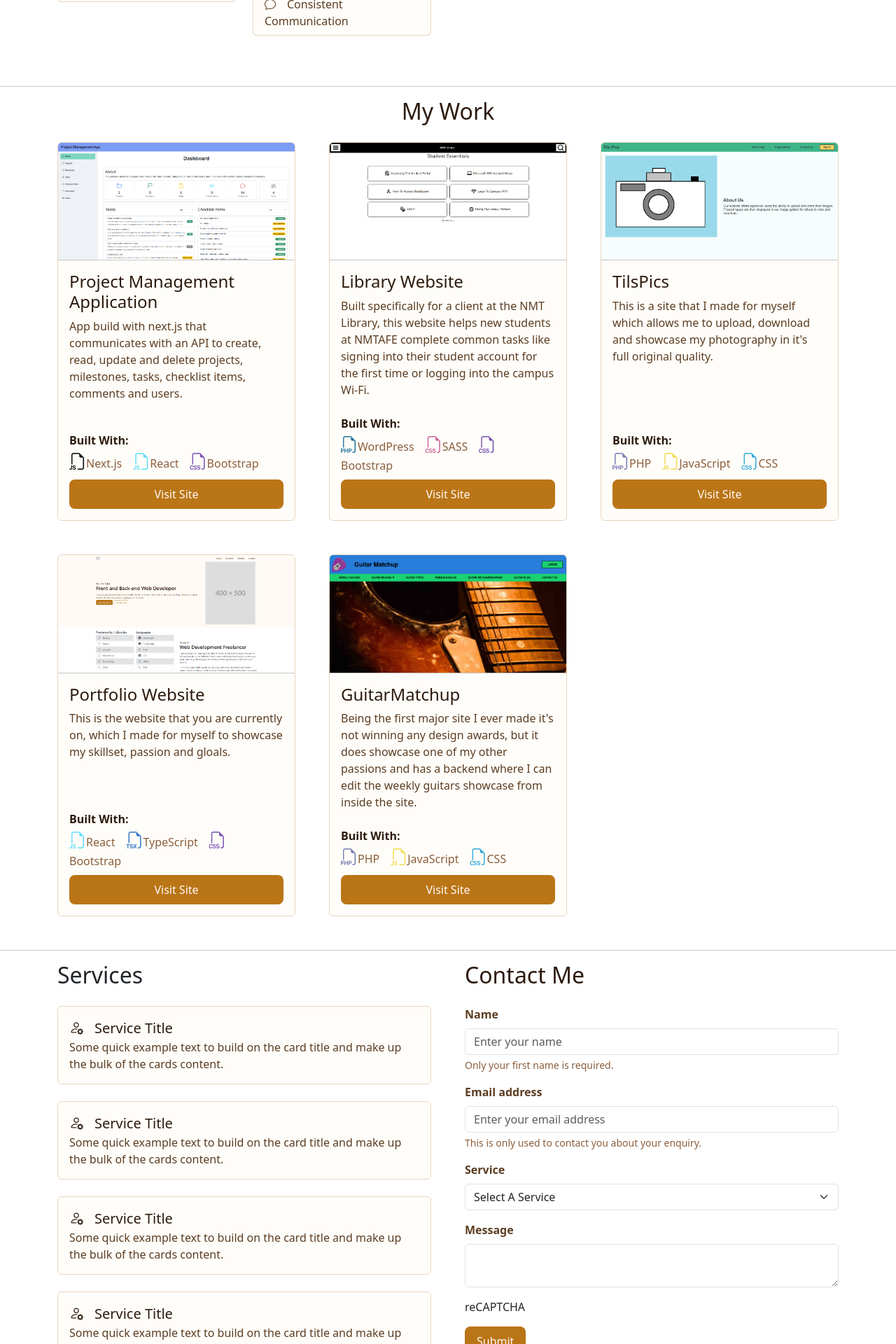
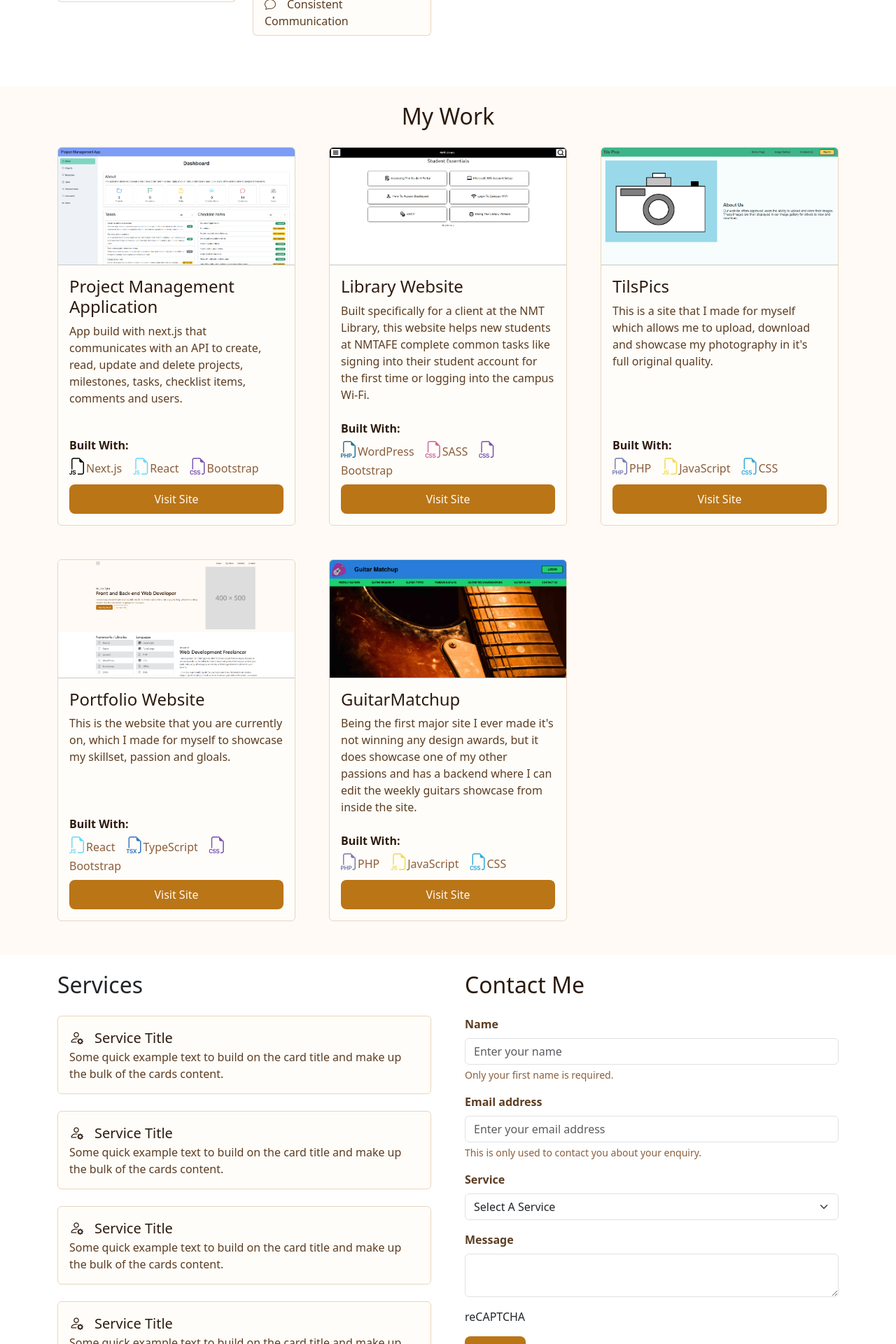
Before and after one commit to Tyler-de-Wit/portfolio-site-react, a React (Vite) app: page / in a window 1280 px wide. Shown: the part 1240-3160 px from the top of the page at 70% size. Built offline with nearby package versions, Linux system fonts and the light colour scheme.

Commit message:
feat: Update background colours for each section and fix the spacing between them

```diff
--- a/src/App.css
+++ b/src/App.css
@@ -20,6 +20,10 @@ header p {
 }
 
 header {
+  background-color: var(--background);
+}
+
+#my-work {
   background-color: var(--background);
 }
 
--- a/src/App.tsx
+++ b/src/App.tsx
@@ -18,12 +18,10 @@ function App() {
         <section id="about">
           <AboutSection />
         </section>
-        <hr />
         <section id="my-work">
           <MyWorkSection />
         </section>
-        <hr />
-        <div className="container mb-5">
+        <div className="container mb-5 mt-4">
           <div className="row g-5">
             <section id="services" className="col-12 col-lg-6">
               <ServicesSection />
--- a/src/components/MyWorkSection.tsx
+++ b/src/components/MyWorkSection.tsx
@@ -3,8 +3,8 @@ import projectCards from "../data/projectCards";
 const MyWorkSection = () => {
   return (
     <>
-      <h2 className="text-center mb-4 heading-text">My Work</h2>
-      <div className="container mb-5">
+      <h2 className="text-center mb-4 pt-4 heading-text">My Work</h2>
+      <div className="container pb-5">
         <div className="row g-5">
           {projectCards.map((project) => (
             <div className="col-12 col-md-6 col-lg-4" key={project.id}>
```
